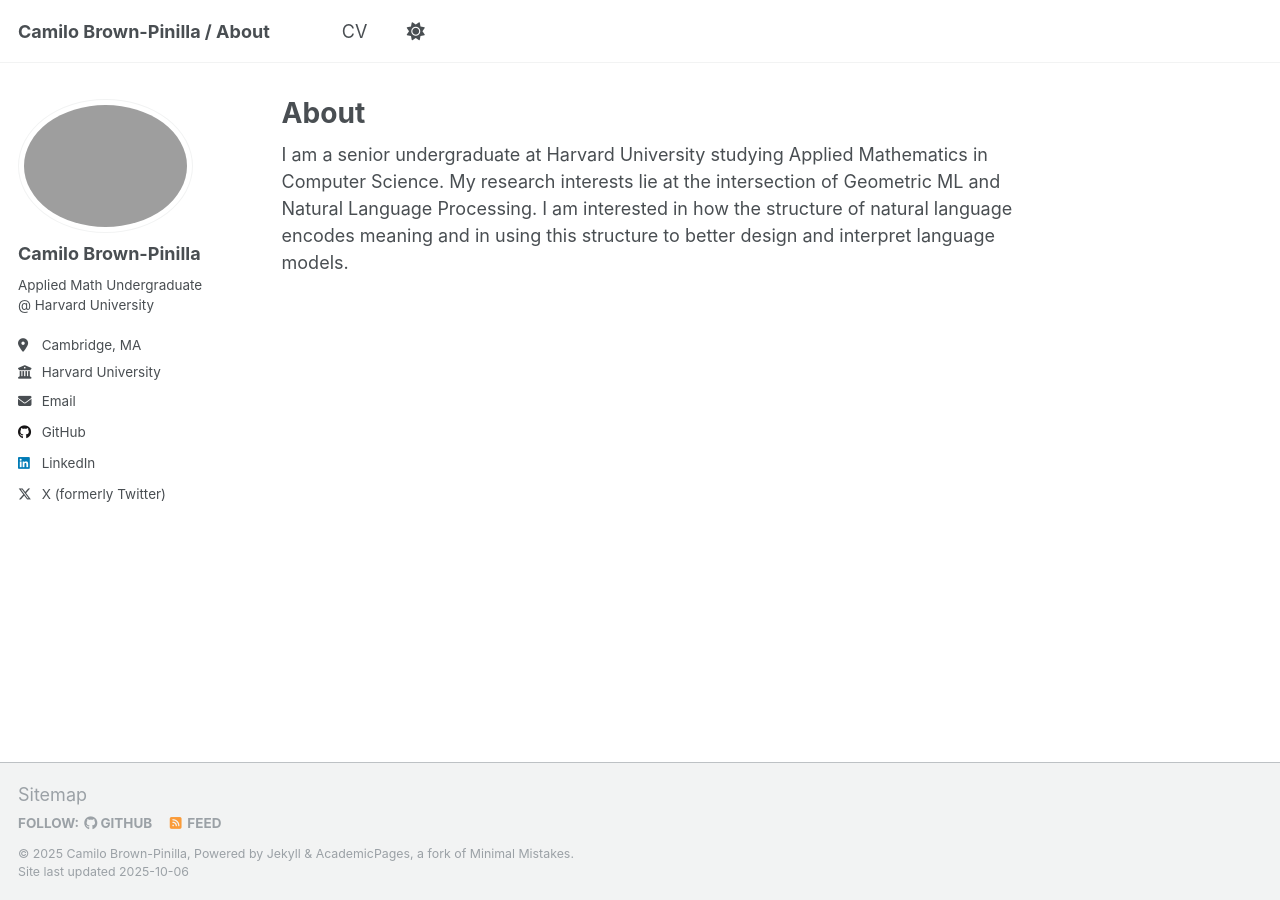
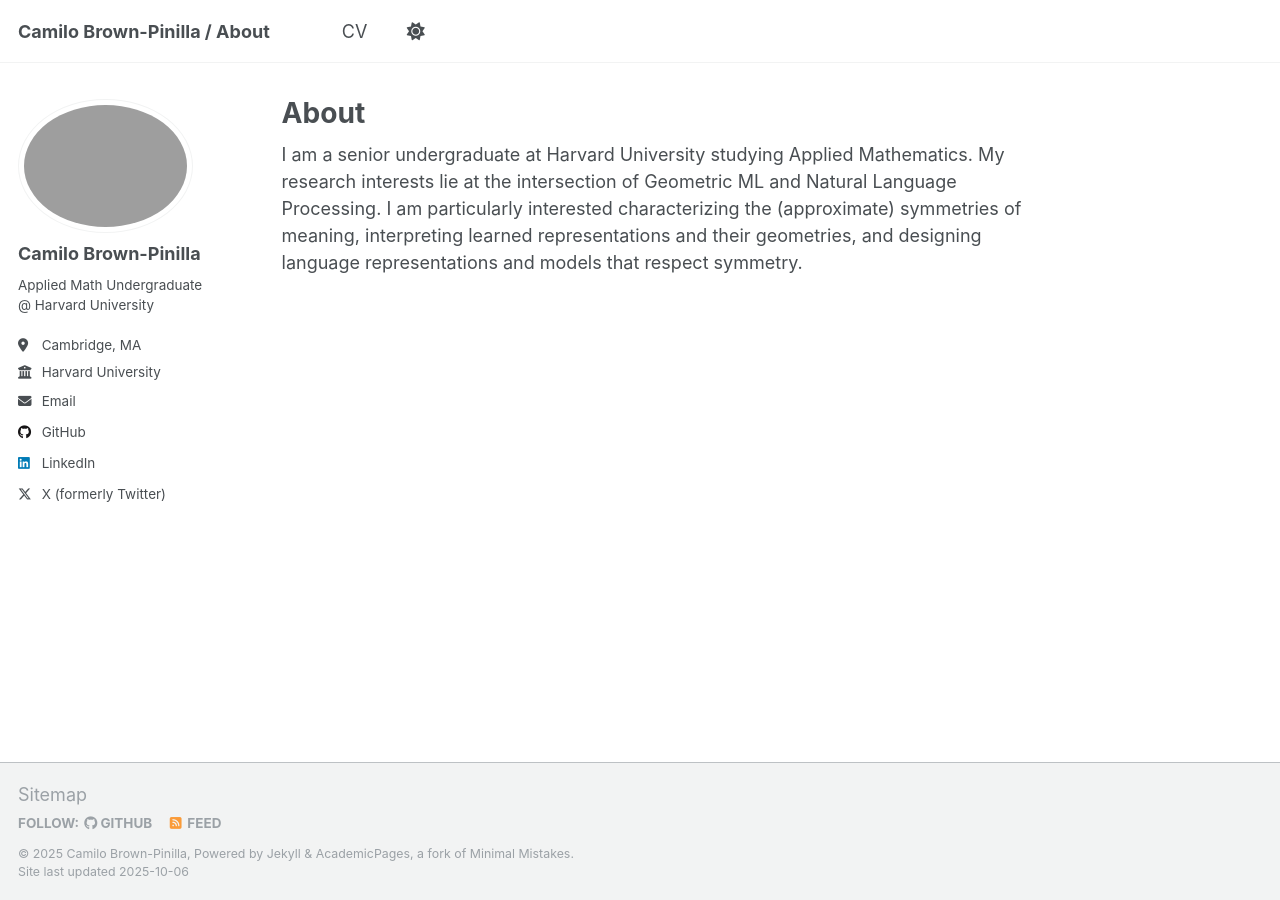
Before and after one commit to camilobrownpinilla/camilobrownpinilla.github.io, a Jekyll site: the page built from _pages/about.md, in a window 1280 px wide. Built offline with Jekyll 4.4.1, drawn with Linux system fonts in a browser that asks for light colours; a script that is not in the unit is left out.

Commit message:
update about page

```diff
--- a/_pages/about.md
+++ b/_pages/about.md
@@ -6,4 +6,4 @@ redirect_from:
   - /about/
   - /about.html
 ---
-I am a senior undergraduate at Harvard University studying Applied Mathematics in Computer Science. My research interests lie at the intersection of Geometric ML and Natural Language Processing. I am interested in how the structure of natural language encodes meaning and in using this structure to better design and interpret language models.
+I am a senior undergraduate at Harvard University studying Applied Mathematics. My research interests lie at the intersection of Geometric ML and Natural Language Processing. I am particularly interested characterizing the (approximate) symmetries of meaning, interpreting learned representations and their geometries, and designing language representations and models that respect symmetry.
```
